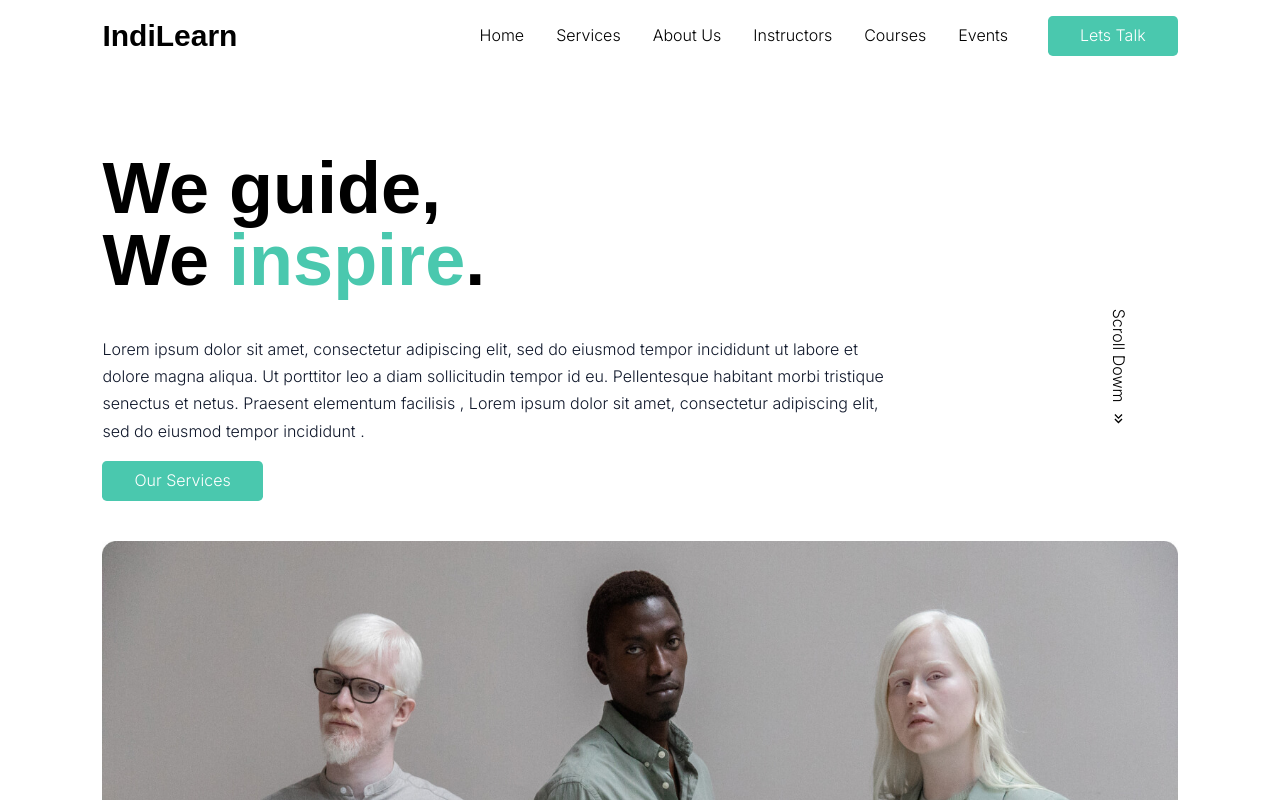
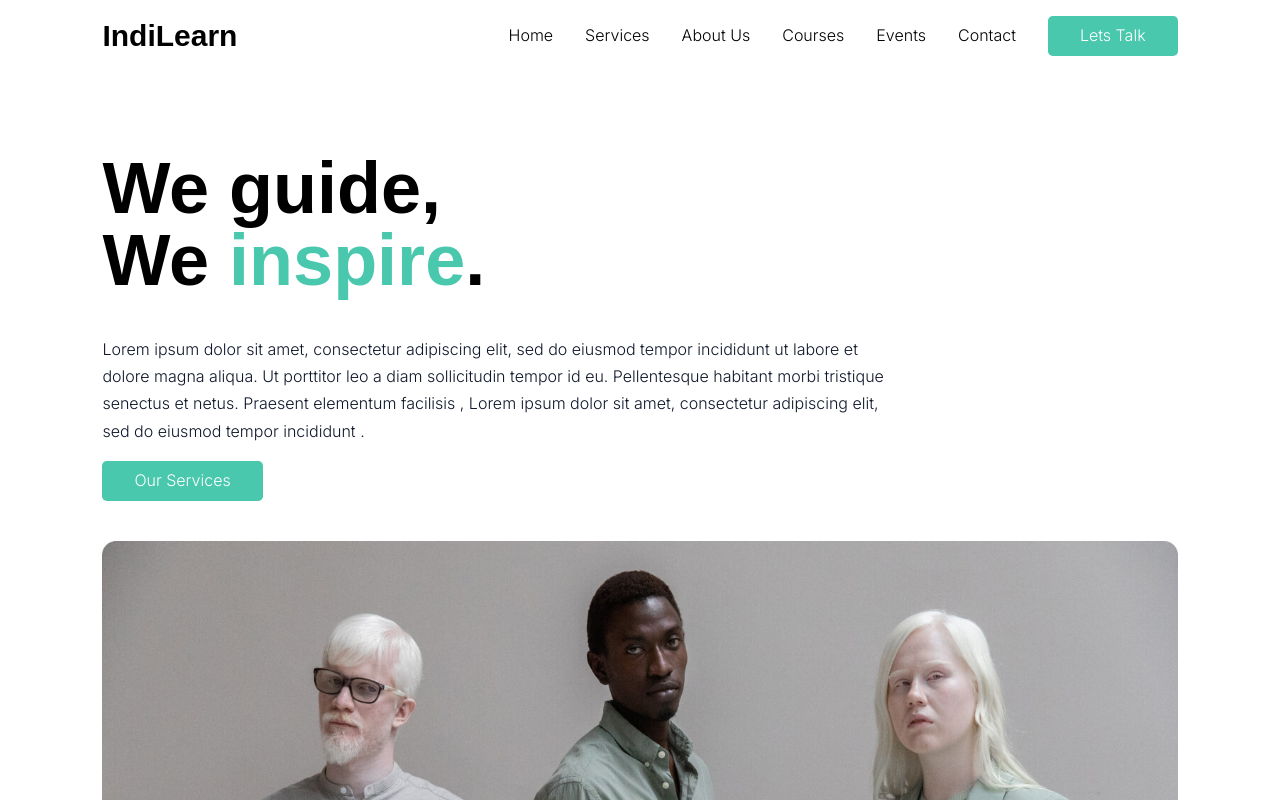
Before and after one commit to Ayuxh-Pratap/indilearn, a Next.js app: page / in a window 1280 px wide. Shown: the top 800 px of the page. Built offline with nearby package versions, Linux system fonts and the light colour scheme.

Commit message:
res nav hero sec update v2

```diff
--- a/app/page.js
+++ b/app/page.js
@@ -2,6 +2,7 @@ import About from "@/components/About";
 import Banner from "@/components/Banner";
 import Courses from "@/components/Courses";
 import Events from "@/components/Events";
+import FaqAbt from "@/components/FaqAbt";
 import Footer from "@/components/Footer";
 import Hero from "@/components/Hero";
 import Instructors from "@/components/Instructors";
@@ -22,6 +23,7 @@ export default function Home() {
       <Courses />
       <Events />
       <Testimonials />
+      <FaqAbt />
       <Footer />
     </main>
   );
--- a/components/Hero.jsx
+++ b/components/Hero.jsx
@@ -5,14 +5,14 @@ import { MdKeyboardDoubleArrowRight } from "react-icons/md";
 const Hero = () => {
     return (
         <section className='container py-20'>
-            <div className='relative'>
+            <div>
                 <h1 className='lg:text-7xl text-black mb-10 text-5xl'>We guide, <br />
                     We <span className='primary'>inspire</span>.</h1>
                 <p className='mb-4 text-[1rem] text-slate-900 lg:w-[50rem]'>
                 Lorem ipsum dolor sit amet, consectetur adipiscing elit, sed do eiusmod tempor incididunt ut labore et dolore magna aliqua. Ut porttitor leo a diam sollicitudin tempor id eu. Pellentesque habitant morbi tristique senectus et netus. Praesent elementum facilisis , Lorem ipsum dolor sit amet, consectetur adipiscing elit, sed do eiusmod tempor incididunt .
                 </p>
                 <button className='btn primary mb-10'><a href="#services">Our Services</a></button>
-                <a href="/" className='lg:flex gap-2 items-center bottom-40 right-0 m-0 p-0 rotate-90 absolute text-black hidden'>Scroll Dowm <MdKeyboardDoubleArrowRight /></a>
+                {/* <a href="/" className='lg:flex gap-2 items-center bottom-40 right-0 m-0 p-0 rotate-90 absolute text-black hidden'>Scroll Dowm <MdKeyboardDoubleArrowRight /></a> */}
             </div>
             <img loading='lazy' src="hero_img.jpg" alt="" />
         </section>
--- /dev/null
+++ b/components/MobileMenu.jsx
@@ -0,0 +1,55 @@
+import Link from "next/link";
+import React, { useEffect, useState } from "react";
+import { IoCloseOutline } from "react-icons/io5";
+
+const MobileMenu = ({ links, close }) => {
+    const [animation, setAnimation] = useState(false);
+
+    useEffect(() => {
+        setAnimation(true);
+        window.addEventListener("resize", (e) => {
+            if (e.target.innerWidth >= 640) {
+                close();
+            }
+        });
+        return () => {
+            window.removeEventListener("resize", () => { });
+        };
+    }, []);
+
+    return (
+        <div>
+            <div className="fixed inset-0 top-0 l-0 h-screen w-full backdrop-blur-sm bg-gray-500 bg-opacity-60"></div>
+
+            <div className="fixed inset-0 top-0 l-0 p-5">
+                <div
+                    className={`w-full z-50 bg-white rounded-xl p-5 transition-all  ${animation ? "scale-100" : "scale-90"
+                        }`}
+                >
+                    <div className="flex items-center justify-between">
+                        <h4 className="text-black">Navigation</h4>
+                        <IoCloseOutline
+                            className="w-7 h-7 hover:scale-110 text-black transition-all cursor-pointer"
+                            onClick={close}
+                        />
+                    </div>
+                    <div className=" mt-5 divide-y">
+                        {links.map(({ text, path }, index) => {
+                            return (
+                                <Link
+                                    key={index}
+                                    href={path}
+                                    className="block py-2 text-zinc-500"
+                                >
+                                    {text}
+                                </Link>
+                            );
+                        })}
+                    </div>
+                </div>
+            </div>
+        </div>
+    );
+}
+
+export default MobileMenu
--- a/components/Navbar.jsx
+++ b/components/Navbar.jsx
@@ -1,26 +1,58 @@
-import React from 'react'
-
-/* fixed nav classes :- fixed top-0 left-0 w-full bg-white/90 z-10 */
+"use client"
+import React, { useState } from 'react'
+import MobileMenu from "./MobileMenu";
+import WebMenu from "./WebMenu";
 
 const Navbar = () => {
+  const links = [
+    {
+      text: "Home",
+      path: "/",
+    },
+    {
+      text: "Services",
+      path: "/AboutUs",
+    },
+    {
+      text: "About Us",
+      path: "/AboutUs",
+    },
+    {
+      text: "Courses",
+      path: "/courses",
+    },
+    {
+      text: "Events",
+      path: "/events",
+    },
+    {
+      text: "Contact",
+      path: "/contact",
+    },
+  ];
+  const [open, setOpen] = useState(false);
+
   return (
-    <nav>
-      <div className='flex justify-between items-center py-4 container'>
-        <a href="/"><h1 className='text-3xl text-black'>IndiLearn</h1></a>
-        <div className='flex gap-10 items-center'>
-          <ul className='lg:flex gap-8 items-center hidden'>
-            <li><a href="/" className='text-black'>Home</a></li>
-            <li><a href="#services" className='text-black'>Services</a></li>
-            <li><a href="/AboutUs" className='text-black'>About Us</a></li>
-            <li><a href="#instructors" className='text-black'>Instructors</a></li>
-            <li><a href="#courses" className='text-black'>Courses</a></li>
-            <li><a href="#events" className='text-black'>Events</a></li>
-          </ul>
-          <button className='btn primary'><a href="/contact">Lets Talk</a></button>
-        </div>
+    <nav className="container py-4 w-full flex justify-between items-center">
+      <a href="/"><h1 className='text-3xl text-black'>IndiLearn</h1></a>
+      <WebMenu links={links} />
+      <div className="flex justify-end w-full sm:hidden ">
+        <button
+          className="btn primary"
+          onClick={() => {
+            setOpen(true);
+          }}
+        >
+          Menu
+        </button>
       </div>
+      {open ? (
+        <MobileMenu links={links} close={() => setOpen(false)} />
+      ) : (
+        <></>
+      )}
     </nav>
-  )
+  );
 }
 
 export default Navbar
--- a/components/Testimonials.jsx
+++ b/components/Testimonials.jsx
@@ -5,14 +5,14 @@ const Testimonials = () => {
     const serviceItems = [
         {
             id: 1,
-            img: "Avatar.svg",
+            img: "Avatar.jpg",
             name: "Ayush Pr Singh",
             post: "FullStack Developer",
             des: "Ut pharetra ipsum nec leo blandit, sit amet tincidunt eros pharetra. Nam sed imperdiet turpis. In hac habitasse platea dictumst. Praesent nulla massa, hendrerit vestibulum gravida in, feugiat auctor felis. Ut pharetra ipsum nec leo blandit, sit amet tincidunt eros pharetra. Nam sed imperdiet turpis. In hac habitasse platea dictumst. Praesent nulla massa, hendrerit vestibulum gravida in, feugiat auctor felis.",
         },
         {
             id: 2,
-            img: "Avatar.svg",
+            img: "Avatar.jpg",
             name: "Ayush Pr Singh",
             post: "FullStack Developer",
             des: "Ut pharetra ipsum nec leo blandit, sit amet tincidunt eros pharetra. Nam sed imperdiet turpis. In hac habitasse platea dictumst. Praesent nulla massa, hendrerit vestibulum gravida in, feugiat auctor felis. Ut pharetra ipsum nec leo blandit, sit amet tincidunt eros pharetra. Nam sed imperdiet turpis. In hac habitasse platea dictumst. Praesent nulla massa, hendrerit vestibulum gravida in, feugiat auctor felis.",
@@ -20,7 +20,7 @@ const Testimonials = () => {
     ]
 
     return (
-        <section className='lg:container bg-dark text-left lg:rounded-[1rem] lg:mb-36'>
+        <section className='lg:container bg-dark text-left lg:rounded-[1rem]'>
             <div className=' mb-16 px-10 lg:pl-10'>
                 <h2>Our Courses</h2>
                 <h3 className='lg:w-[40vw] text-white mb-4'>Our Best Courses Offered and Teach By Best of The Instructors</h3>
--- /dev/null
+++ b/components/WebMenu.jsx
@@ -0,0 +1,25 @@
+import Link from 'next/link';
+import React from 'react'
+
+const WebMenu = ({ links }) => {
+    return (
+		<div className="w-full sm:w-auto hidden sm:block">
+			<div className="flex gap-8 items-center">
+				{links.map(({ text, path }, index) => {
+					return (
+						<Link
+							key={index}
+							href={path}
+							className="hover:text-teal-400 text-black cursor-pointer"
+						>
+							{text}
+						</Link>
+					);
+				})}
+                <button className='btn primary'><a href="/contact">Lets Talk</a></button>
+			</div>
+		</div>
+	);
+}
+
+export default WebMenu
```
Also changed, not shown: public/menu.svg (added).
